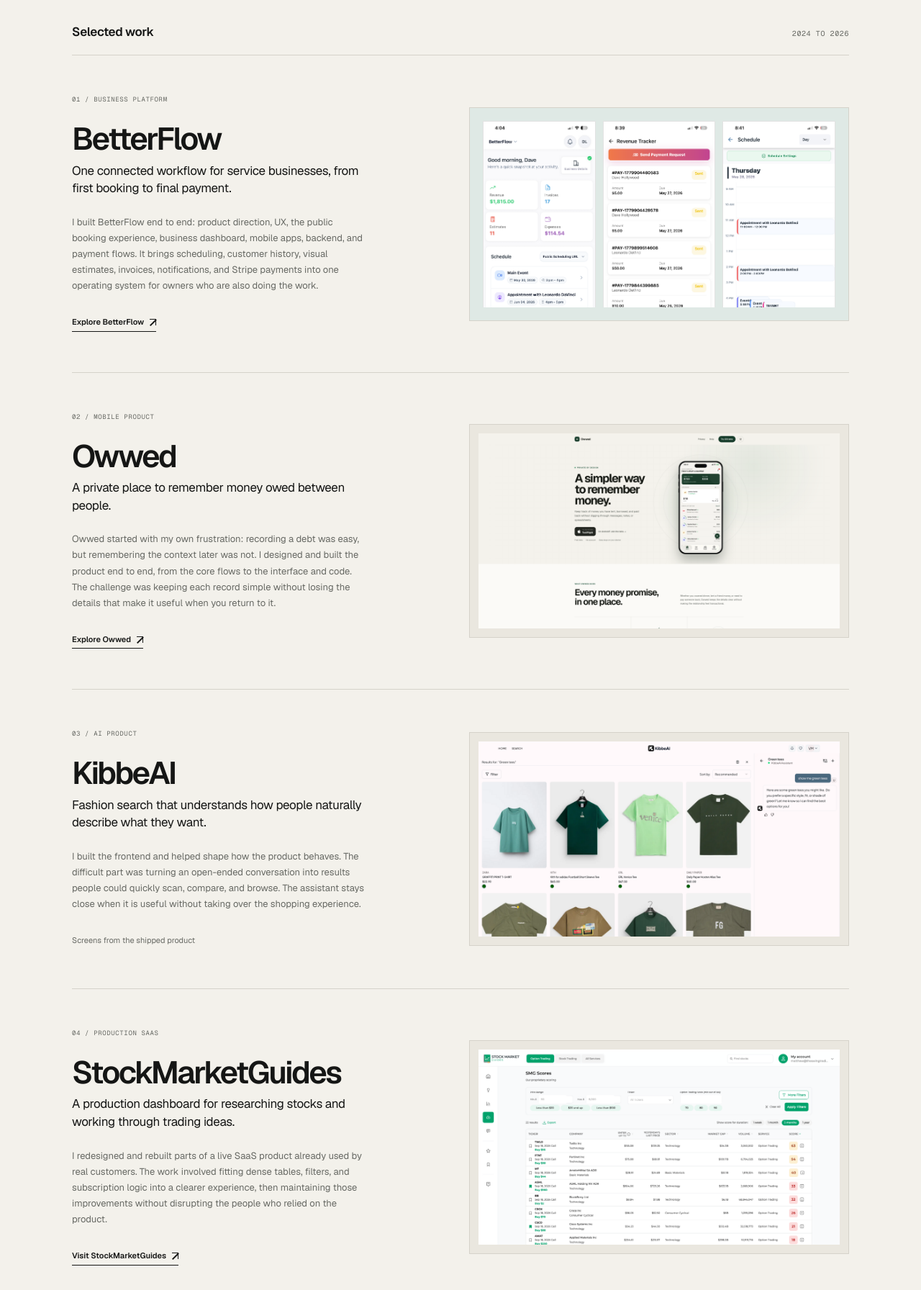
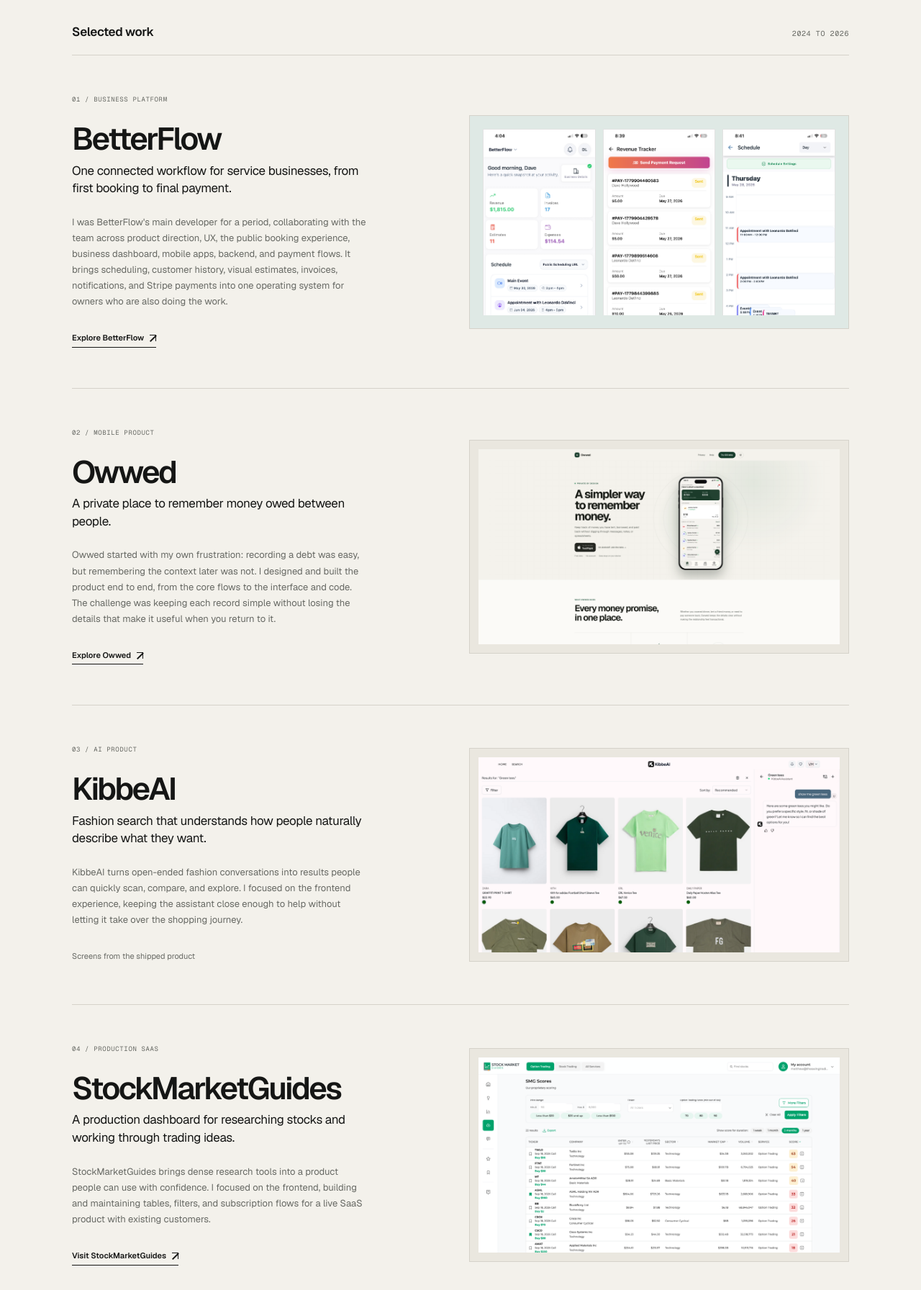
Before and after one commit to VincentMukuna/builtbyvin, a Next.js app: page / in a window 1280 px wide. Shown: the part 964-2756 px from the top of the page at 72% size. Built offline with nearby package versions, Linux system fonts and the light colour scheme.

Commit message:
docs: clarify portfolio project contributions
Reframe BetterFlow, KibbeAI, and StockMarketGuides copy to accurately describe Vincent's role while preserving the product outcomes and collaborative context.

```diff
--- a/app/page.tsx
+++ b/app/page.tsx
@@ -78,11 +78,12 @@
               to final payment.
             </p>
             <p className="project-story">
-              I built BetterFlow end to end: product direction, UX, the public
-              booking experience, business dashboard, mobile apps, backend, and
-              payment flows. It brings scheduling, customer history, visual
-              estimates, invoices, notifications, and Stripe payments into one
-              operating system for owners who are also doing the work.
+              I was BetterFlow&apos;s main developer for a period, collaborating
+              with the team across product direction, UX, the public booking
+              experience, business dashboard, mobile apps, backend, and payment
+              flows. It brings scheduling, customer history, visual estimates,
+              invoices, notifications, and Stripe payments into one operating
+              system for owners who are also doing the work.
             </p>
             <div className="project-footer">
               <ExternalLink
@@ -167,11 +168,10 @@
               what they want.
             </p>
             <p className="project-story">
-              I built the frontend and helped shape how the product behaves.
-              The difficult part was turning an open-ended conversation into
-              results people could quickly scan, compare, and browse. The
-              assistant stays close when it is useful without taking over the
-              shopping experience.
+              KibbeAI turns open-ended fashion conversations into results people
+              can quickly scan, compare, and explore. I focused on the frontend
+              experience, keeping the assistant close enough to help without
+              letting it take over the shopping journey.
             </p>
             <div className="project-footer">
               <span className="project-note">Screens from the shipped product</span>
@@ -199,11 +199,10 @@
               trading ideas.
             </p>
             <p className="project-story">
-              I redesigned and rebuilt parts of a live SaaS product already
-              used by real customers. The work involved fitting dense tables,
-              filters, and subscription logic into a clearer experience, then
-              maintaining those improvements without disrupting the people who
-              relied on the product.
+              StockMarketGuides brings dense research tools into a product
+              people can use with confidence. I focused on the frontend,
+              building and maintaining tables, filters, and subscription flows
+              for a live SaaS product with existing customers.
             </p>
             <div className="project-footer">
               <ExternalLink
```
